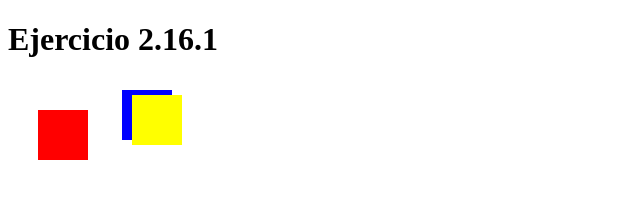
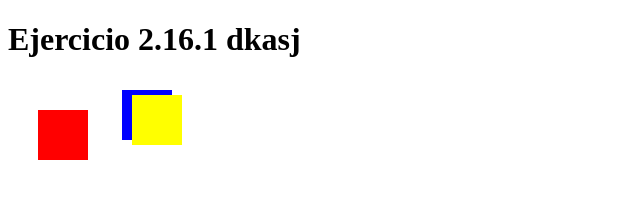
Before and after one commit to OliverGomezRo/OliverGomezRo.github.io, a plain HTML site: page Ejercicio2.16.1.html in a window 1280 px wide. Shown: the whole page, without its empty margins (0-640 px from the left). Drawn offline with Linux system fonts and the light colour scheme.

Commit message:
Update Ejercicio2.16.1.html

```diff
--- a/Ejercicio2.16.1.html
+++ b/Ejercicio2.16.1.html
@@ -5,7 +5,7 @@
     <title>Ejercicio 2.16.1</title>
   </head>
   <body>
-    <h1>Ejercicio 2.16.1</h1>
+    <h1>Ejercicio 2.16.1 dkasj</h1>
     <canvas id="miCanvas" width="100" height="100">
       &iexcl; No funciona!
     </canvas>
```
